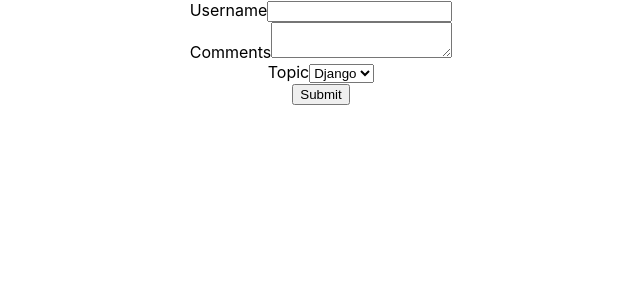
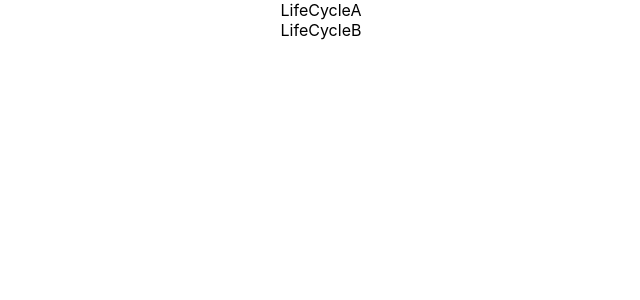
Before and after one commit to rahul7011/react-learning, a React (Create React App) app: page / in a window 1280 px wide. Shown: the top 300 px of the page, without its empty margins (319-959 px from the left). Built offline with nearby package versions, Linux system fonts and the light colour scheme.

Commit message:
Component Mounting life Cycle Methods

```diff
--- a/src/App.js
+++ b/src/App.js
@@ -12,11 +12,12 @@
 import NameList from "./components/NameList";
 import StyleSheet from "./components/StyleSheet";
 import Form from "./components/Form";
+import LifeCycleA from "./components/LifeCycleA";
 function App() {
   return (
     <div className="App">
-
-    <Form></Form>
+    <LifeCycleA></LifeCycleA>
+    {/* <Form></Form> */}
 
     {/* <StyleSheet primary="primary" ></StyleSheet> */}
 
--- /dev/null
+++ b/src/components/LifeCycleA.js
@@ -0,0 +1,33 @@
+import React, { Component } from "react";
+import LifeCycleB from "./LifeCycleB";
+
+class LifeCycleA extends Component {
+  constructor(props) {
+    super(props);
+
+    this.state = {
+      name: "Super",
+    };
+    console.log("LifeCycleA constructor");
+  }
+
+  static getDerivedStateFromProps(props, state) {
+    console.log("LifeCycleA getDerivedStateFromProps");
+    return null;
+  }
+  componentDidMount() {
+    console.log("LifeCycleA componentDidMount");
+  }
+
+  render() {
+    console.log("LifeCycleA render");
+    return (
+      <div>
+        LifeCycleA
+        <LifeCycleB></LifeCycleB>
+      </div>
+    );
+  }
+}
+
+export default LifeCycleA;
--- /dev/null
+++ b/src/components/LifeCycleB.js
@@ -0,0 +1,27 @@
+import React, { Component } from "react";
+
+class LifeCycleB extends Component {
+  constructor(props) {
+    super(props);
+
+    this.state = {
+      name: "Super",
+    };
+    console.log("LifeCycleB constructor");
+  }
+
+  static getDerivedStateFromProps(props, state) {
+    console.log("LifeCycleB getDerivedStateFromProps");
+    return null;
+  }
+  componentDidMount() {
+    console.log("LifeCycleB componentDidMount");
+  }
+
+  render() {
+    console.log("LifeCycleB render");
+    return <div>LifeCycleB</div>;
+  }
+}
+
+export default LifeCycleB;
```
